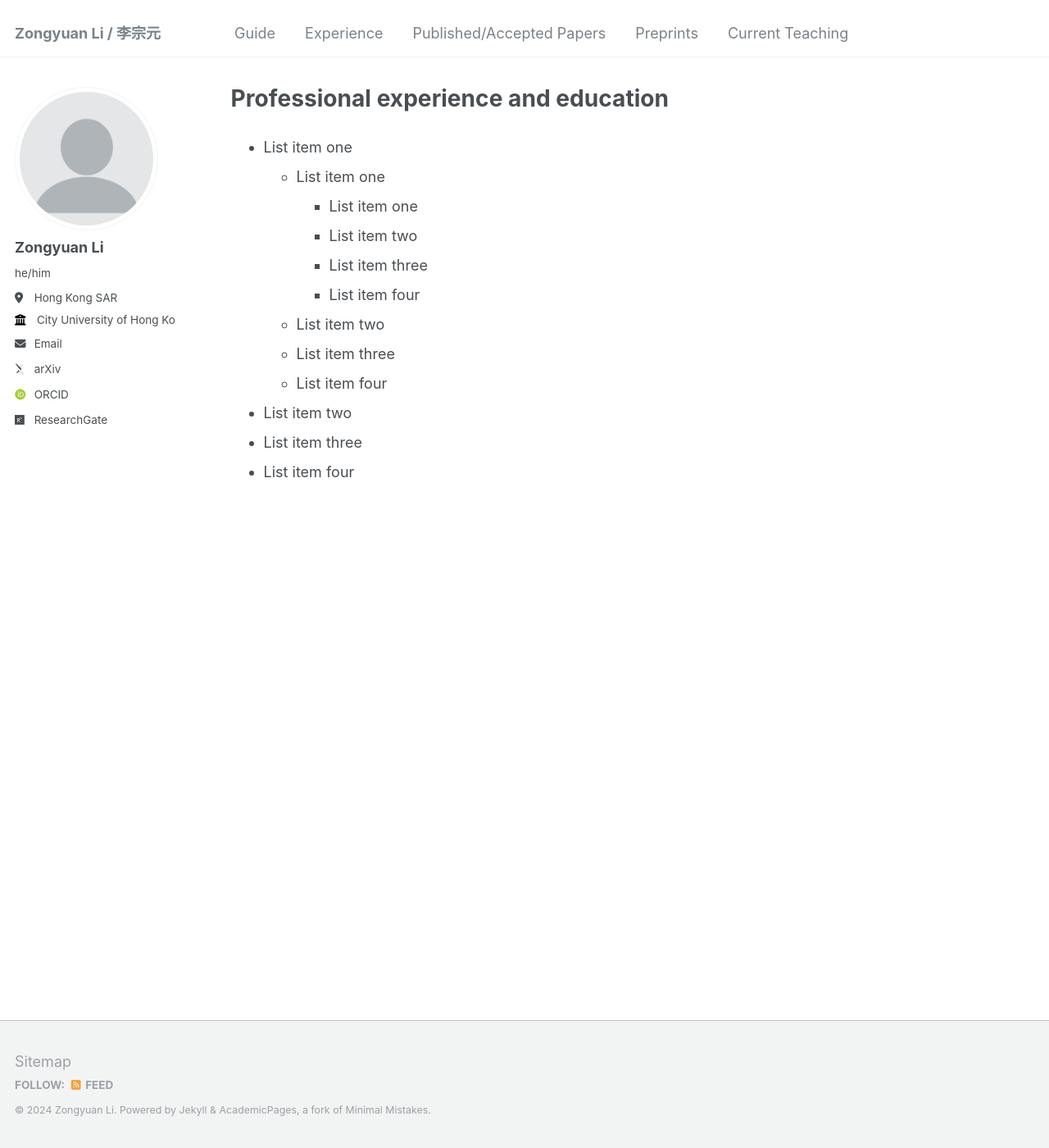
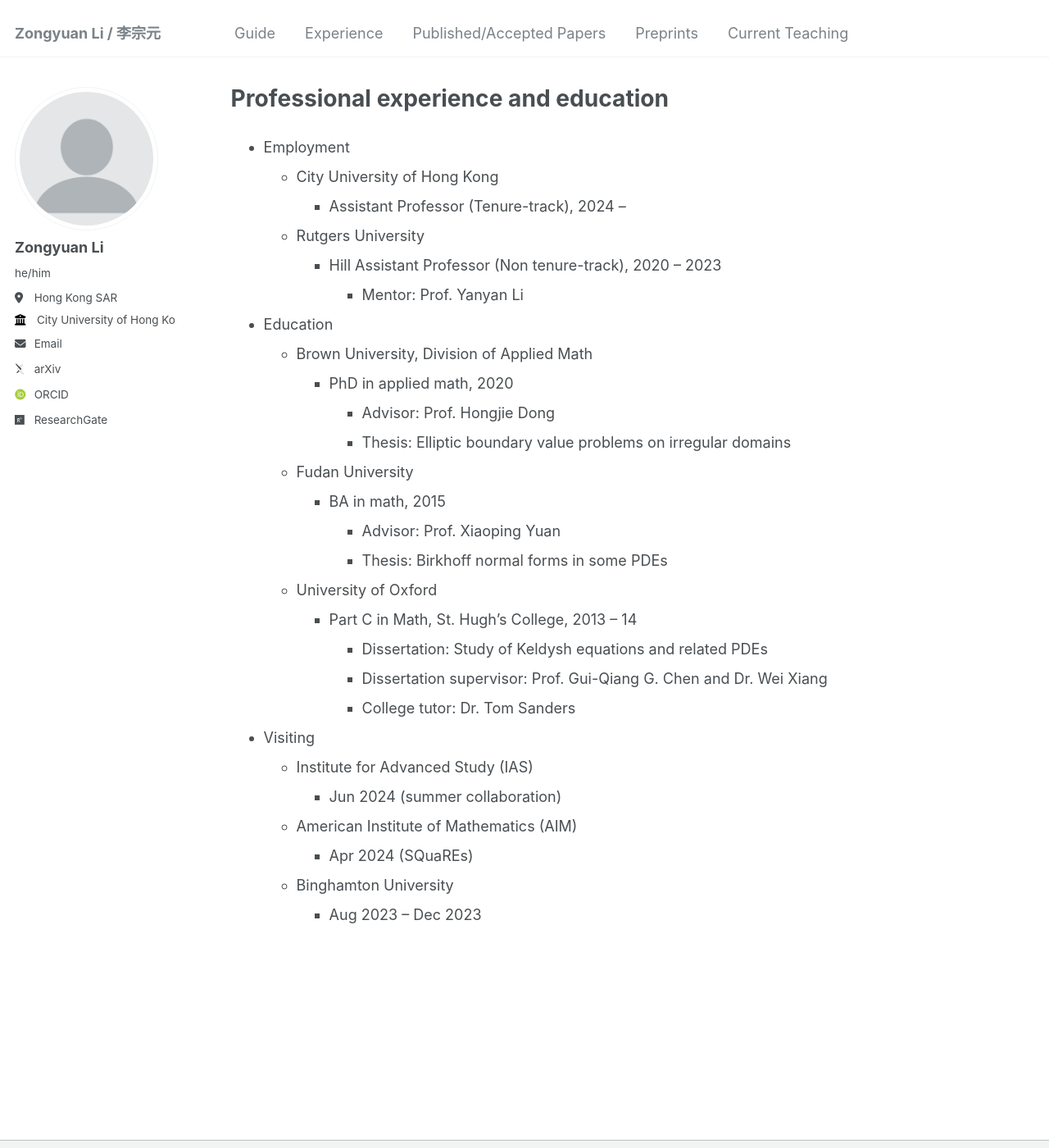
Before and after one commit to zongyuan-li/zongyuan-li.github.io, a Jekyll site: the page built from _pages/experience.md, in a window 1280 px wide and 1400 px high. Shown: the whole window at 82% size. Built offline with Jekyll 4.4.1, drawn with Linux system fonts in a browser that asks for light colours; some web fonts are replaced.

Commit message:
Update experience.md

```diff
--- a/_pages/experience.md
+++ b/_pages/experience.md
@@ -10,15 +10,30 @@ redirect_from:
 
 
 
-  * List item one
-      * List item one
-          * List item one
-          * List item two
-          * List item three
-          * List item four
-      * List item two
-      * List item three
-      * List item four
-  * List item two
-  * List item three
-  * List item four
+  * Employment
+      * City University of Hong Kong
+          * Assistant Professor (Tenure-track), 2024 --
+      * Rutgers University
+          * Hill Assistant Professor (Non tenure-track), 2020 -- 2023
+              * Mentor: Prof. Yanyan Li
+  * Education
+      * Brown University, Division of Applied Math
+          * PhD in applied math, 2020
+              * Advisor: Prof. Hongjie Dong
+              * Thesis: Elliptic boundary value problems on irregular domains
+      * Fudan University
+          * BA in math, 2015
+              * Advisor: Prof. Xiaoping Yuan
+              * Thesis: Birkhoff normal forms in some PDEs
+      * University of Oxford
+          * Part C in Math, St. Hugh's College, 2013 -- 14
+              * Dissertation: Study of Keldysh equations and related PDEs
+              * Dissertation supervisor: Prof. Gui-Qiang G. Chen and Dr. Wei Xiang
+              * College tutor: Dr. Tom Sanders
+  * Visiting
+      * Institute for Advanced Study (IAS)
+          * Jun 2024 (summer collaboration)
+      * American Institute of Mathematics (AIM)
+          * Apr 2024 (SQuaREs)
+      * Binghamton University
+          * Aug 2023 -- Dec 2023
```
